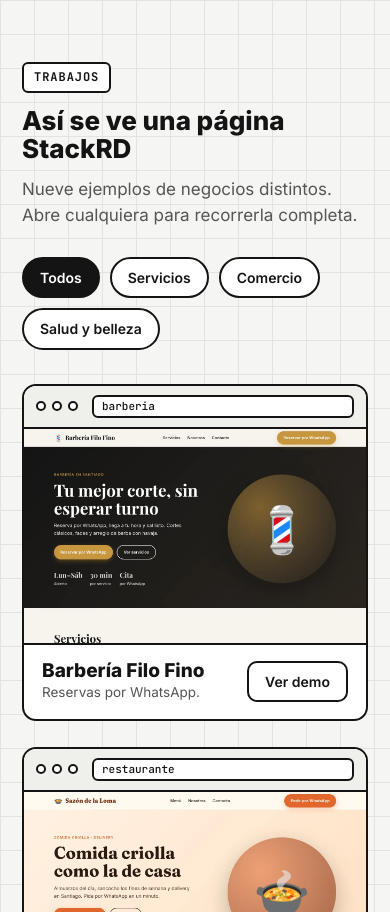
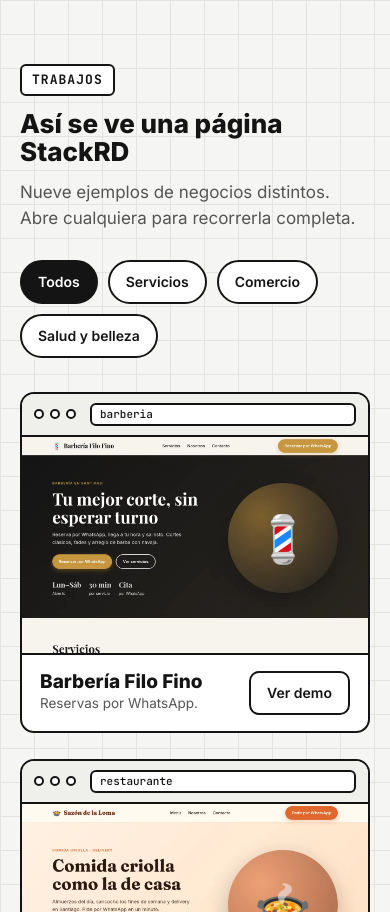
Before and after one commit to DaltonARC/stackrd-web, a plain HTML site: page docs/index.html in a window 390 px wide. Shown: the part 1088-2000 px from the top of the page. Drawn offline with Linux system fonts and the light colour scheme.

Commit message:
Mejora vista movil del portafolio

```diff
--- a/docs/index.html
+++ b/docs/index.html
@@ -200,6 +200,16 @@ footer a:first-child{margin-left:0}
   .pasos,.incluye{grid-template-columns:1fr}
   .acciones .btn{width:100%}
   footer .wrap{flex-direction:column;align-items:flex-start}
+}
+@media (max-width:560px){
+  .wrap{padding:0 20px}
+  .marca{min-height:44px}
+  .btn.sm{min-height:44px}
+  .tag{font-size:13px}
+  .filtros button{min-height:44px}
+  .trabajo .pie .btn.sm{min-height:44px;padding:8px 16px}
+  footer{padding-bottom:88px}
+  footer a{display:inline-block;padding:12px 0}
 }
 @media (prefers-reduced-motion:reduce){*,*::before,*::after{transition:none!important;animation:none!important;scroll-behavior:auto!important}}
 </style>
```
